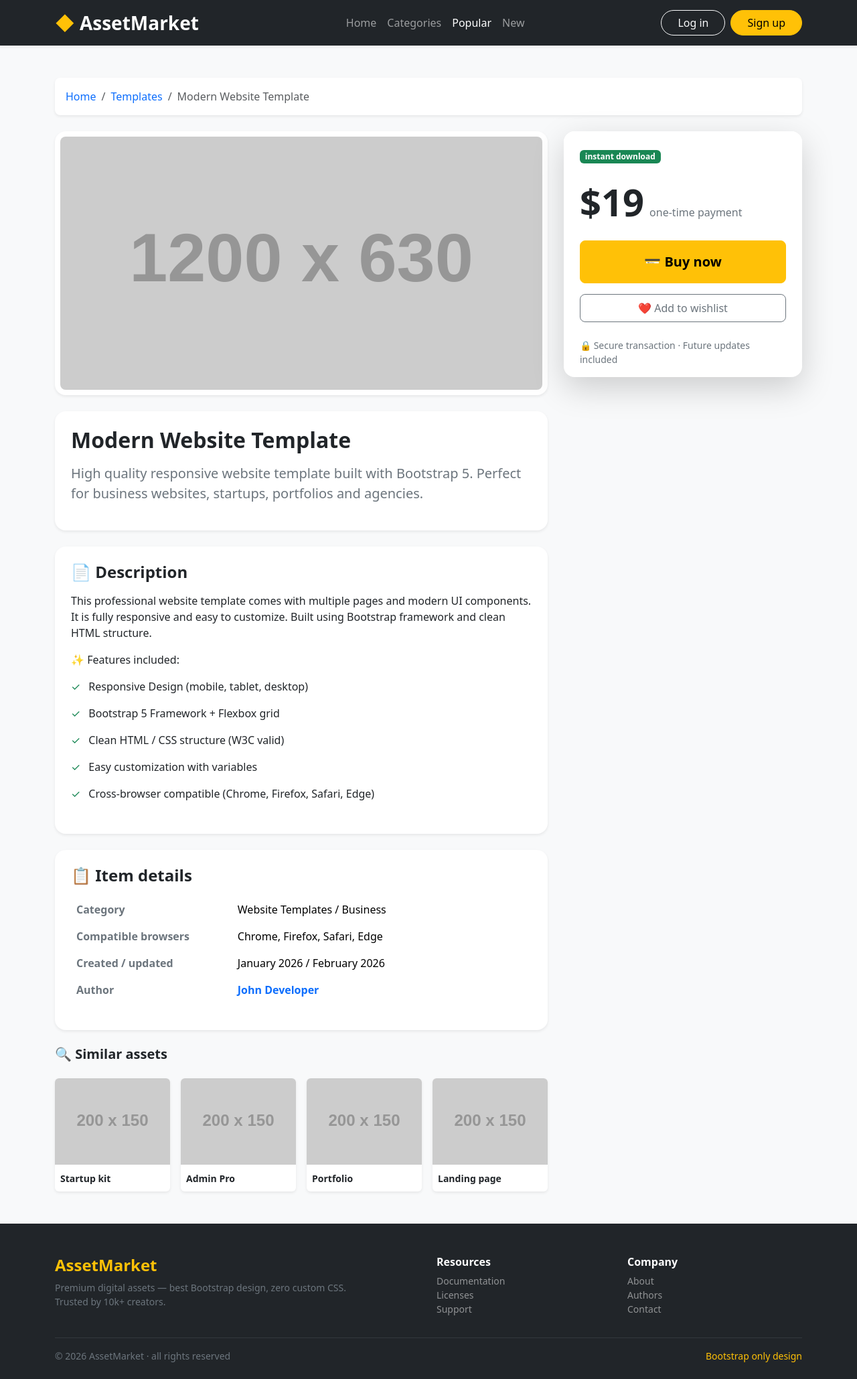
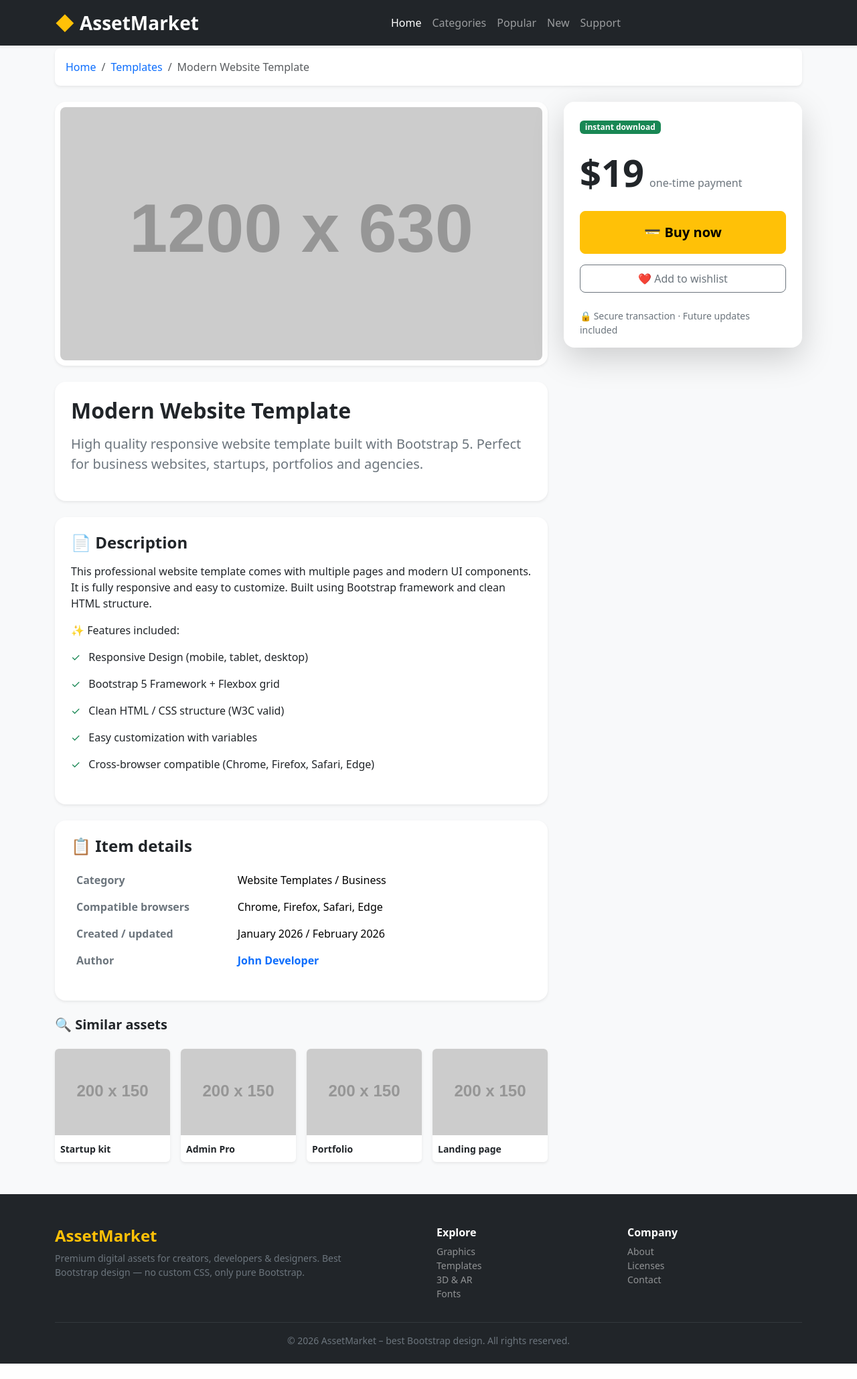
Before and after one commit to manikandaprabu1162/assest_platform, a Laravel app: template resources/views/assests/show.blade.php in a window 1280 px wide. Shown: the whole page at 67% size. After the commit the page ends 2036 px from the top, so only its background shows below. Run offline with Laravel 12, Linux system fonts and the light colour scheme; the template is opened without the code that fills it, so the values that code supplies are empty; grey boxes labelled with a size stand in for pictures from a placeholder-image service; some libraries are stand-ins or nearby versions.

Commit message:
show page

```diff
--- a/resources/views/assests/show.blade.php
+++ b/resources/views/assests/show.blade.php
@@ -1,49 +1,7 @@
-<!DOCTYPE html>
-<html lang="en">
+@extends('layouts.app')
 
-<head>
-    <meta charset="UTF-8">
-    <meta name="viewport" content="width=device-width, initial-scale=1.0">
-    <title>Asset details · premium design (Bootstrap only)</title>
-    <!-- Bootstrap 5 (no custom CSS, no extra libraries) -->
-    <link href="https://cdn.jsdelivr.net/npm/bootstrap@5.3.2/dist/css/bootstrap.min.css" rel="stylesheet">
-    <!-- tiny inline style only for star rating – absolutely no custom CSS for layout -->
-    <style>
-    /* only for the star symbol – does not affect bootstrap layout */
-    </style>
-</head>
+@section('content')
 
-<body class="bg-light">
-
-    <nav class="navbar navbar-expand-lg navbar-dark bg-dark shadow-sm sticky-top">
-        <div class="container">
-            <a class="navbar-brand fw-bold fs-3" href="#">
-                <span class="text-warning">◆</span> AssetMarket
-            </a>
-            <button class="navbar-toggler border-0" type="button" data-bs-toggle="collapse"
-                data-bs-target="#navbarDetails" aria-controls="navbarDetails" aria-expanded="false"
-                aria-label="Toggle navigation">
-                <span class="navbar-toggler-icon"></span>
-            </button>
-            <div class="collapse navbar-collapse" id="navbarDetails">
-                <ul class="navbar-nav mx-auto mb-2 mb-lg-0 fw-medium">
-                    <li class="nav-item"><a href="#" class="nav-link">Home</a></li>
-                    <li class="nav-item"><a href="#" class="nav-link">Categories</a></li>
-                    <li class="nav-item"><a href="#" class="nav-link active" aria-current="page">Popular</a></li>
-                    <li class="nav-item"><a href="#" class="nav-link">New</a></li>
-                </ul>
-                <div class="d-flex">
-                    <a href="#" class="btn btn-outline-light me-2 rounded-pill px-4">Log in</a>
-                    <a href="#" class="btn btn-warning rounded-pill px-4">Sign up</a>
-                </div>
-            </div>
-        </div>
-    </nav>
-
-    <!-- main details container -->
-    <main class="container my-4 my-lg-5">
-
-        <!-- breadcrumb (subtle, bootstrap only) -->
 <nav aria-label="breadcrumb" class="mb-4">
     <ol class="breadcrumb bg-white p-3 rounded-3 shadow-sm">
         <li class="breadcrumb-item"><a href="#" class="text-decoration-none">Home</a></li>
@@ -51,23 +9,15 @@
         <li class="breadcrumb-item active" aria-current="page">Modern Website Template</li>
     </ol>
 </nav>
-
-        <!--
-            TWO COLUMN LAYOUT: left (preview + details) , right (purchase card + author)
-            fully responsive, bootstrap only
-        -->
 <div class="row g-4">
 
-            <!-- left column (8 cols on large, 12 on mobile) -->
     <div class="col-lg-8">
 
-                <!-- main preview image with subtle frame (borders only) -->
         <div class="bg-white p-2 rounded-4 shadow-sm mb-4">
             <img src="https://placehold.co/1200x630/1e2a3a/ffffff?text=Modern+Website+Template+Preview"
                 class="img-fluid rounded-3 w-100" alt="template preview">
         </div>
 
-                <!-- title and short description -->
         <div class="bg-white p-4 rounded-4 shadow-sm mb-4">
             <div class="d-flex flex-wrap align-items-center justify-content-between mb-3">
                 <h1 class="h2 fw-bold mb-0">Modern Website Template</h1>
@@ -76,7 +26,6 @@
                 Perfect for business websites, startups, portfolios and agencies.</p>
         </div>
 
-                <!-- description card (clean typography, bootstrap only) -->
         <div class="bg-white p-4 rounded-4 shadow-sm mb-4">
             <h3 class="h4 fw-semibold mb-3">📄 Description</h3>
             <p>This professional website template comes with multiple pages and modern UI components. It is
@@ -84,21 +33,20 @@
                 structure.</p>
             <p class="fw-medium mb-2">✨ Features included:</p>
             <ul class="list-group list-group-flush bg-transparent mb-3">
-                        <li class="list-group-item bg-transparent ps-0 border-0"><span
-                                class="text-success me-2">✓</span> Responsive Design (mobile, tablet, desktop)</li>
-                        <li class="list-group-item bg-transparent ps-0 border-0"><span
-                                class="text-success me-2">✓</span> Bootstrap 5 Framework + Flexbox grid</li>
-                        <li class="list-group-item bg-transparent ps-0 border-0"><span
-                                class="text-success me-2">✓</span> Clean HTML / CSS structure (W3C valid)</li>
-                        <li class="list-group-item bg-transparent ps-0 border-0"><span
-                                class="text-success me-2">✓</span> Easy customization with variables</li>
-                        <li class="list-group-item bg-transparent ps-0 border-0"><span
-                                class="text-success me-2">✓</span> Cross‑browser compatible (Chrome, Firefox, Safari,
+                <li class="list-group-item bg-transparent ps-0 border-0"><span class="text-success me-2">✓</span>
+                    Responsive Design (mobile, tablet, desktop)</li>
+                <li class="list-group-item bg-transparent ps-0 border-0"><span class="text-success me-2">✓</span>
+                    Bootstrap 5 Framework + Flexbox grid</li>
+                <li class="list-group-item bg-transparent ps-0 border-0"><span class="text-success me-2">✓</span>
+                    Clean HTML / CSS structure (W3C valid)</li>
+                <li class="list-group-item bg-transparent ps-0 border-0"><span class="text-success me-2">✓</span>
+                    Easy customization with variables</li>
+                <li class="list-group-item bg-transparent ps-0 border-0"><span class="text-success me-2">✓</span>
+                    Cross‑browser compatible (Chrome, Firefox, Safari,
                     Edge)</li>
             </ul>
         </div>
 
-                <!-- item details table (bootstrap striped) -->
         <div class="bg-white p-4 rounded-4 shadow-sm">
             <h3 class="h4 fw-semibold mb-3">📋 Item details</h3>
             <table class="table table-borderless align-middle">
@@ -124,7 +72,6 @@
             </table>
         </div>
 
-                <!-- you might also like (small card row, bootstrap grid) -->
         <div class="mt-4">
             <h5 class="fw-semibold">🔍 Similar assets</h5>
             <div class="row g-3 mt-2">
@@ -158,14 +105,11 @@
                 </div>
             </div>
         </div>
-            </div> <!-- end left col -->
-
-            <!-- right column (purchase + author) -->
+    </div>
     <div class="col-lg-4">
 
-                <!-- purchase card (sticky on large screens) -->
+
         <div class="position-sticky" style="top: 90px;">
-                    <!-- main pricing card -->
             <div class="card border-0 shadow-lg rounded-4 mb-4 overflow-hidden">
                 <div class="card-header bg-white border-0 pt-4 pb-0 px-4">
                     <span class="badge bg-success mb-2">instant download</span>
@@ -185,48 +129,6 @@
                 </div>
             </div>
         </div>
-            </div> <!-- end right col -->
-        </div> <!-- end row -->
-    </main>
-
-    <!--
-        FOOTER – refined dark with columns
-    -->
-    <footer class="bg-dark text-white pt-5 pb-4 mt-5">
-        <div class="container">
-            <div class="row gy-4">
-                <div class="col-md-5">
-                    <h4 class="fw-bold text-warning">AssetMarket</h4>
-                    <p class="text-secondary small">Premium digital assets — best Bootstrap design, zero custom CSS.
-                        Trusted by 10k+ creators.</p>
-                </div>
-                <div class="col-md-3 offset-md-1">
-                    <h6 class="fw-semibold">Resources</h6>
-                    <ul class="list-unstyled small">
-                        <li><a href="#" class="text-white-50 text-decoration-none">Documentation</a></li>
-                        <li><a href="#" class="text-white-50 text-decoration-none">Licenses</a></li>
-                        <li><a href="#" class="text-white-50 text-decoration-none">Support</a></li>
-                    </ul>
-                </div>
-                <div class="col-md-3">
-                    <h6 class="fw-semibold">Company</h6>
-                    <ul class="list-unstyled small">
-                        <li><a href="#" class="text-white-50 text-decoration-none">About</a></li>
-                        <li><a href="#" class="text-white-50 text-decoration-none">Authors</a></li>
-                        <li><a href="#" class="text-white-50 text-decoration-none">Contact</a></li>
-                    </ul>
     </div>
 </div>
-            <hr class="border-secondary">
-            <div class="d-flex flex-wrap justify-content-between align-items-center small text-secondary">
-                <span>© 2026 AssetMarket · all rights reserved</span>
-                <span class="text-warning">Bootstrap only design</span>
-            </div>
-        </div>
-    </footer>
-
-    <!-- Bootstrap JS for toggler (responsive navbar) -->
-    <script src="https://cdn.jsdelivr.net/npm/bootstrap@5.3.2/dist/js/bootstrap.bundle.min.js"></script>
-</body>
-
-</html>
+@endsection
```
Lines whose indentation alone changed are shown as unchanged.
